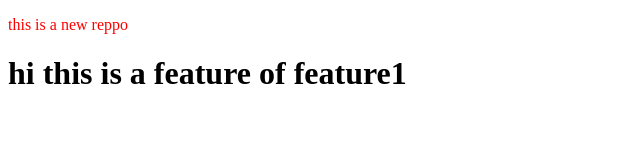
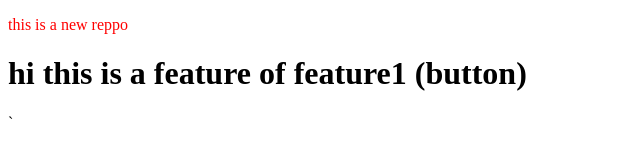
Before and after one commit to Adwaithmadhusudhanan/localreppo, a plain HTML site: page index.html in a window 1280 px wide. Shown: the whole page, without its empty margins (0-640 px from the left). Drawn offline with Linux system fonts and the light colour scheme.

Commit message:
added button

```diff
--- a/index.html
+++ b/index.html
@@ -8,6 +8,7 @@
   <link rel="stylesheet" href="style.css" />
   <body>
     <p>this is a new reppo</p>
-    <h1>hi this is a feature of feature1</h1>
+    <h1>hi this is a feature of feature1 (button)</h1>
+    `
   </body>
 </html>
```
